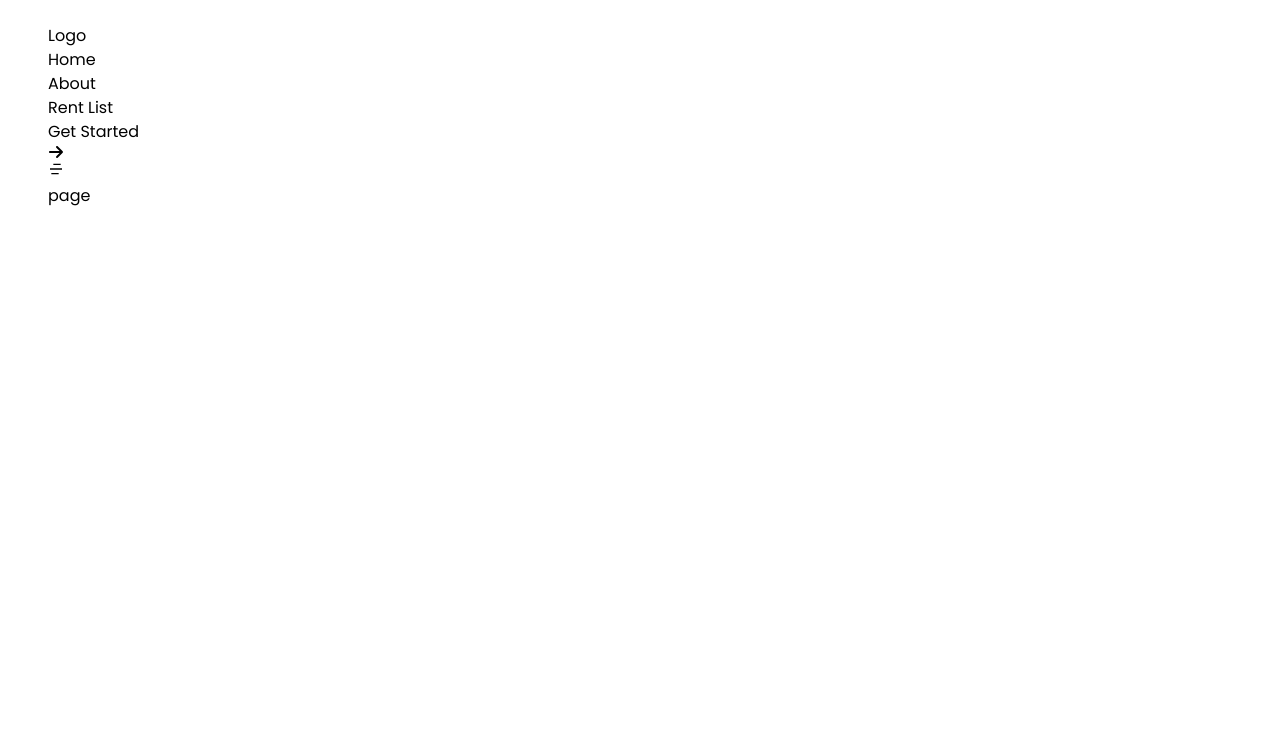
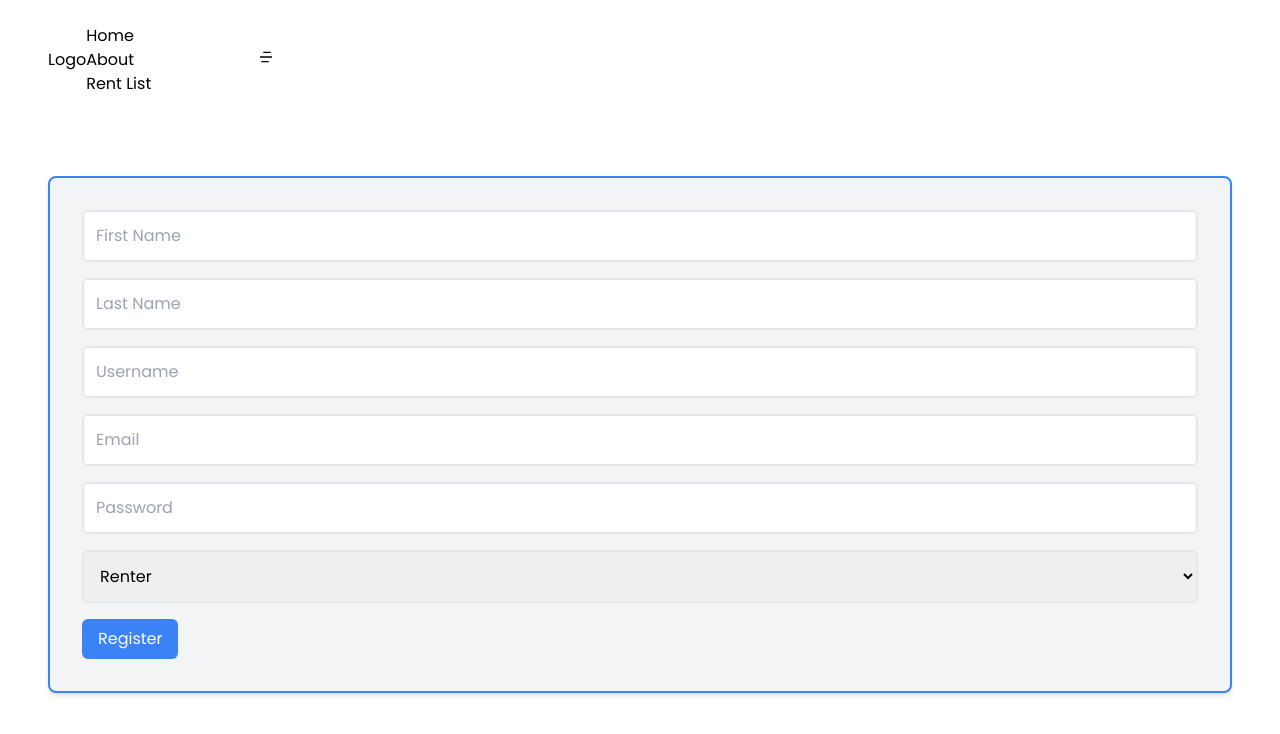
Before and after one commit to mohamed-tsx/Renter, a Next.js app in the folder client/: page /signup in a window 1280 px wide. Shown: the top 734 px of the page. Built offline with nearby package versions, Linux system fonts and the light colour scheme.

Commit message:
Designed the signup form

```diff
--- a/client/app/signup/page.tsx
+++ b/client/app/signup/page.tsx
@@ -1,5 +1,50 @@
 const page = () => {
-  return <div>page</div>;
+  return (
+    <div className="flex items-center justify-center mt-20">
+      <div className="border-2 border-blue-500 rounded-lg p-8 bg-gray-100 shadow-md">
+        <form action="" className="space-y-4">
+          <input
+            type="text"
+            className="border-2 p-3 w-full rounded-md"
+            placeholder="First Name"
+          />
+          <input
+            type="text"
+            className="border-2 p-3 w-full rounded-md"
+            placeholder="Last Name"
+          />
+          <input
+            type="text"
+            className="border-2 p-3 w-full rounded-md"
+            placeholder="Username"
+          />
+          <input
+            type="email"
+            className="border-2 p-3 w-full rounded-md"
+            placeholder="Email"
+          />
+          <input
+            type="password"
+            className="border-2 p-3 w-full rounded-md"
+            placeholder="Password"
+          />
+          <div>
+            <select
+              name="userType"
+              id="userType"
+              className="border-2 p-3 w-full rounded-md"
+            >
+              <option value="renter">Renter</option>
+              <option value="owner">Owner</option>
+            </select>
+          </div>
+          <button className="bg-blue-500 text-white px-4 py-2 rounded-md hover:bg-blue-600">
+            Register
+          </button>
+        </form>
+      </div>
+    </div>
+  );
 };
 
 export default page;
```
